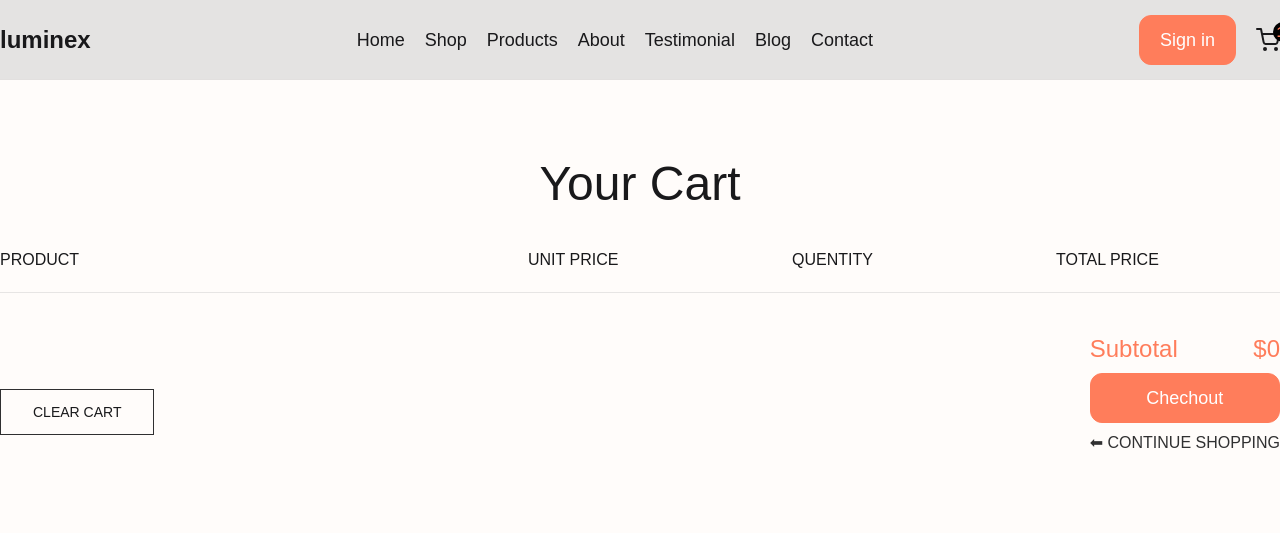
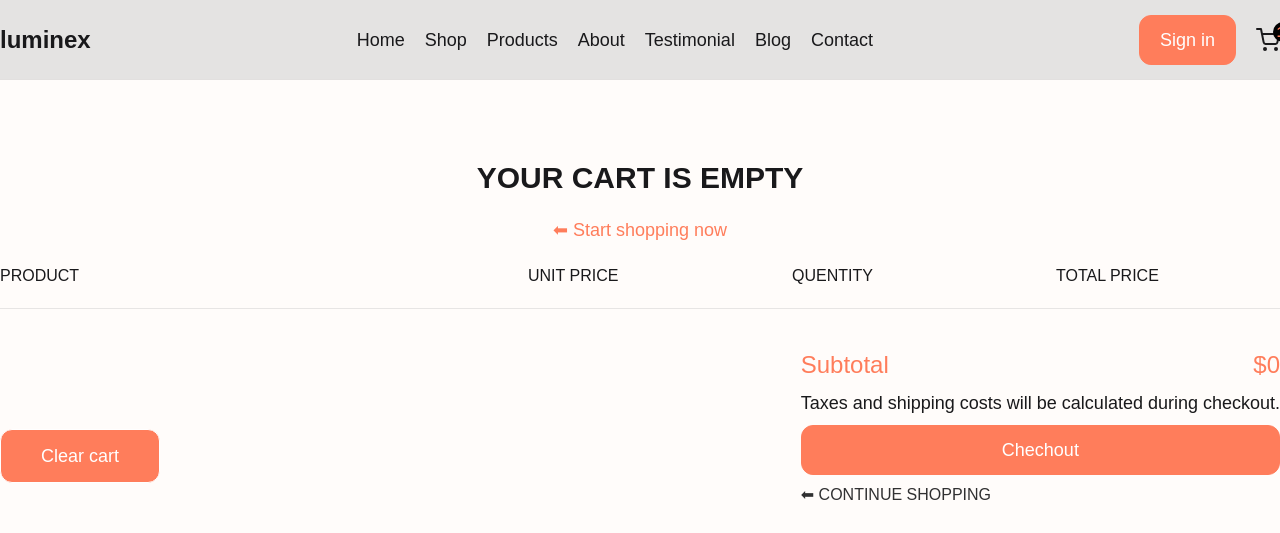
Before and after one commit to kajal-rekha/luminex-client, a Next.js app: page /cart in a window 1280 px wide. Shown: the top 533 px of the page. Built offline with nearby package versions, Linux system fonts and the light colour scheme; a web font is replaced by a local one.

Commit message:
cart page done

```diff
--- a/app/(home)/page.tsx
+++ b/app/(home)/page.tsx
@@ -3,6 +3,7 @@ import ProductPage from "../products/page";
 import Shop from "../shop/page";
 import Slider from "./_components/Slider";
 import Testimonial from "../testimonial/page";
+import IconBox from "@/components/IconBox";
 
 const HomePage = () => {
   return (
@@ -10,8 +11,9 @@ const HomePage = () => {
       <Slider />
       <Shop />
       <ProductPage />
+      <IconBox />
       <About />
-      <Testimonial/>
+      <Testimonial />
     </main>
   );
 };
--- a/app/cart/_components/CartItem.tsx
+++ b/app/cart/_components/CartItem.tsx
@@ -5,23 +5,28 @@ import { cn } from "@/lib/utils";
 import {
   clearCart,
   decreaseCart,
+  increaseCart,
   removeFromCart,
 } from "@/redux/features/cart/cartSlice";
 import { RootState } from "@/redux/store";
 import { productType } from "@/types/productType";
-//import { formatCurrency } from "@/utils/formatCurrenct";
+import { formatCurrency } from "@/utils/formatCurrenct";
 import Image from "next/image";
 import Link from "next/link";
 import { useDispatch, useSelector } from "react-redux";
 
 const CartItem = () => {
   const dispatch = useDispatch();
-  const cartItems = useSelector((state: RootState) => state.cart.cartItems);
+  const { cartItems } = useSelector((state: RootState) => state.cart);
+  console.log(cartItems);
 
   const handleRemove = (productId: string) => {
     dispatch(removeFromCart(productId));
   };
 
+  const handleIncreaseQuantity = (productId: string) => {
+    dispatch(increaseCart(productId));
+  };
   const handleDecreaseQuantity = (productId: string) => {
     dispatch(decreaseCart(productId));
   };
@@ -46,7 +51,20 @@ const CartItem = () => {
 
   return (
     <section className='cart-section wrapper sp'>
-      <h2 className='text-center mb-10'>Your Cart </h2>
+      <h2 className='section-title uppercase text-3xl font-bold space-font text-center mb-5'>
+        {cartItems.length > 0
+          ? `You've added ${cartItems.length} item${
+              cartItems.length > 1 ? "s" : ""
+            }`
+          : "Your cart is empty"}
+      </h2>
+      <div className='text-center mb-5'>
+        {cartItems.length === 0 && (
+          <Link href='/products' className='text-center text-orange font-medium text-lg block'>
+            ⬅ Start shopping now
+          </Link>
+        )}
+      </div>
       <div className='cart-wrapper'>
         <div className='product-headline grid grid-cols-5 gap-10 pb-5 border-b border-gray/80 uppercase font-medium'>
           <div className='product col-span-2'>Product</div>
@@ -65,7 +83,7 @@ const CartItem = () => {
                 <div className='w-20 h-20 overflow-hidden '>
                   {" "}
                   <Image
-                    src={cartItem.images[0]}
+                    src={cartItem.images && cartItem.images[0]}
                     alt={cartItem.title}
                     width={100}
                     height={100}
@@ -84,7 +102,7 @@ const CartItem = () => {
                 </div>
               </div>
               <div className='unit-price'>
-                <p>{cartItem.price}</p>
+                <p>{formatCurrency(cartItem.price)}</p>
               </div>
               <div className='counter flex'>
                 <button
@@ -98,7 +116,7 @@ const CartItem = () => {
                 </span>
 
                 <button
-                  onClick={() => handleRemove(cartItem._id)}
+                  onClick={() => handleIncreaseQuantity(cartItem._id)}
                   className='h-8 md:h-10 w-8 md:w-10 bg-gray/20 border border-dark/90 active:bg-orange/90'
                 >
                   +
@@ -113,10 +131,10 @@ const CartItem = () => {
       </div>
 
       <div className='cart-lower flex flex-col-reverse items-center gap-5 md:flex-row md:justify-between md:items-start md:gap-0 py-10 px-5 md:px-0 w-full'>
-        <div className='mt-0 md:mt-14'>
+        <div className='mt-0 md:mt-20'>
           <button
             onClick={handleClearCart}
-            className='clear-btn uppercase border border-dark/90 py-3 px-8 hover:bg-orange hover:text-gray/90 text-sm md:text-md hover:border-orange eq'
+            className='clear-btn whitespace-nowrap rounded-xl border px-10 py-3 text-center text-lg bg-orange hover:bg-orange/90 text-white eq'
           >
             Clear cart
           </button>
@@ -126,6 +144,7 @@ const CartItem = () => {
             <span className='text-orange'>Subtotal</span>
             <span className='text-orange'>${subTotal}</span>
           </div>
+          <p>Taxes and shipping costs will be calculated during checkout.</p>
           <Link
             href='/cart/order'
             className={cn(buttonVariants({ variant: "orange", size: "full" }))}
--- a/app/products/[id]/_components/ProductItem.tsx
+++ b/app/products/[id]/_components/ProductItem.tsx
@@ -4,6 +4,8 @@ import { productType } from "@/types/productType";
 import { formatCurrency } from "@/utils/formatCurrenct";
 import Image from "next/image";
 import Link from "next/link";
+import { useRouter } from "next/navigation";
+
 import { useDispatch } from "react-redux";
 
 interface productItemProps {
@@ -11,9 +13,11 @@ interface productItemProps {
 }
 
 const ProductItem: React.FC<productItemProps> = ({ item }) => {
+  const dispatch = useDispatch();
+  const router = useRouter();
   const handleAddToCart = () => {
-    const dispatch = useDispatch();
-    dispatch(addToCart({ item, cartQuantity: 1 }));
+    dispatch(addToCart({ ...item, cartQuantity: 1 }));
+    router.push("/cart");
   };
   return (
     <section className='product-item'>
@@ -34,7 +38,7 @@ const ProductItem: React.FC<productItemProps> = ({ item }) => {
         </div>
       </div>
 
-      <div className='wrapper sp grid grid-cols-1 md:grid-cols-2 gap-20 mt-10'>
+      <div className='wrapper sp grid grid-cols-1 lg:grid-cols-2 gap-20 mt-10'>
         <div className='w-[40rem] h-[38rem] group overflow-hidden'>
           <Image
             src={item.images[0]}
@@ -62,7 +66,7 @@ const ProductItem: React.FC<productItemProps> = ({ item }) => {
             <p className='mt-2'>Price: {formatCurrency(item.price)}</p>
 
             <button
-              onClick={()=>handleAddToCart()}
+              onClick={handleAddToCart}
               className={buttonVariants({ variant: "orange" })}
             >
               Add to Cart
--- a/app/products/[id]/layout.tsx
+++ b/app/products/[id]/layout.tsx
@@ -1,7 +1,7 @@
 import type { Metadata } from "next";
 
 export const metadata: Metadata = {
-  title: "Mimosa | Product Details",
+  title: "Luminex | Product Details",
 };
 
 export default function ProductDetailsLayout({
--- /dev/null
+++ b/components/IconBox.tsx
@@ -0,0 +1,17 @@
+
+import { IoGiftSharp } from "react-icons/io5";
+const IconBox = () => {
+  return (
+    <section className="wrapper sp">
+      <div>
+        <span>
+          <IoGiftSharp />
+        </span>
+      </div>
+      <div></div>
+      <div></div>
+    </section>
+  )
+}
+
+export default IconBox
--- a/redux/features/cart/cartSlice.ts
+++ b/redux/features/cart/cartSlice.ts
@@ -35,6 +35,16 @@ const cartSlice = createSlice({
       state.cartItems = [];
     },
 
+    increaseCart(state, action) {
+      const itemIndex = state.cartItems.findIndex(
+        (item) => item._id === action.payload
+      );
+
+      if (itemIndex >= 0) {
+        state.cartItems[itemIndex].cartQuantity += 1;
+      }
+    },
+
     decreaseCart(state, action) {
       const itemIndex = state.cartItems.findIndex(
         (item) => item._id === action.payload
@@ -64,7 +74,7 @@ const cartSlice = createSlice({
 });
 
 
-export const { addToCart, removeFromCart, clearCart, decreaseCart, getSubTotal } =
+export const { addToCart, removeFromCart, clearCart, increaseCart, decreaseCart, getSubTotal } =
   cartSlice.actions;
 
 
```
Also changed, not shown: components/shared/Navbar.tsx (+22 -21 lines), data/sliderContents.ts (+9 -8 lines).
